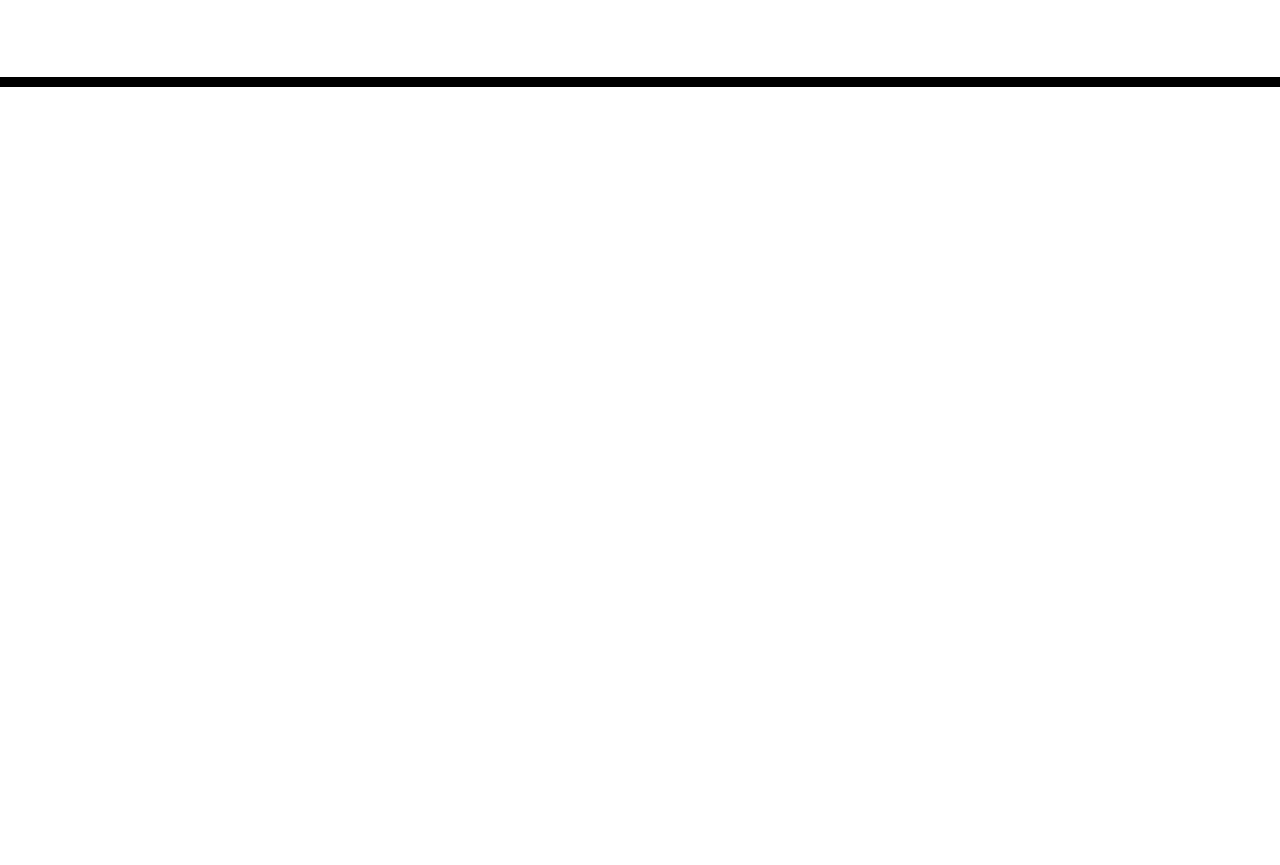
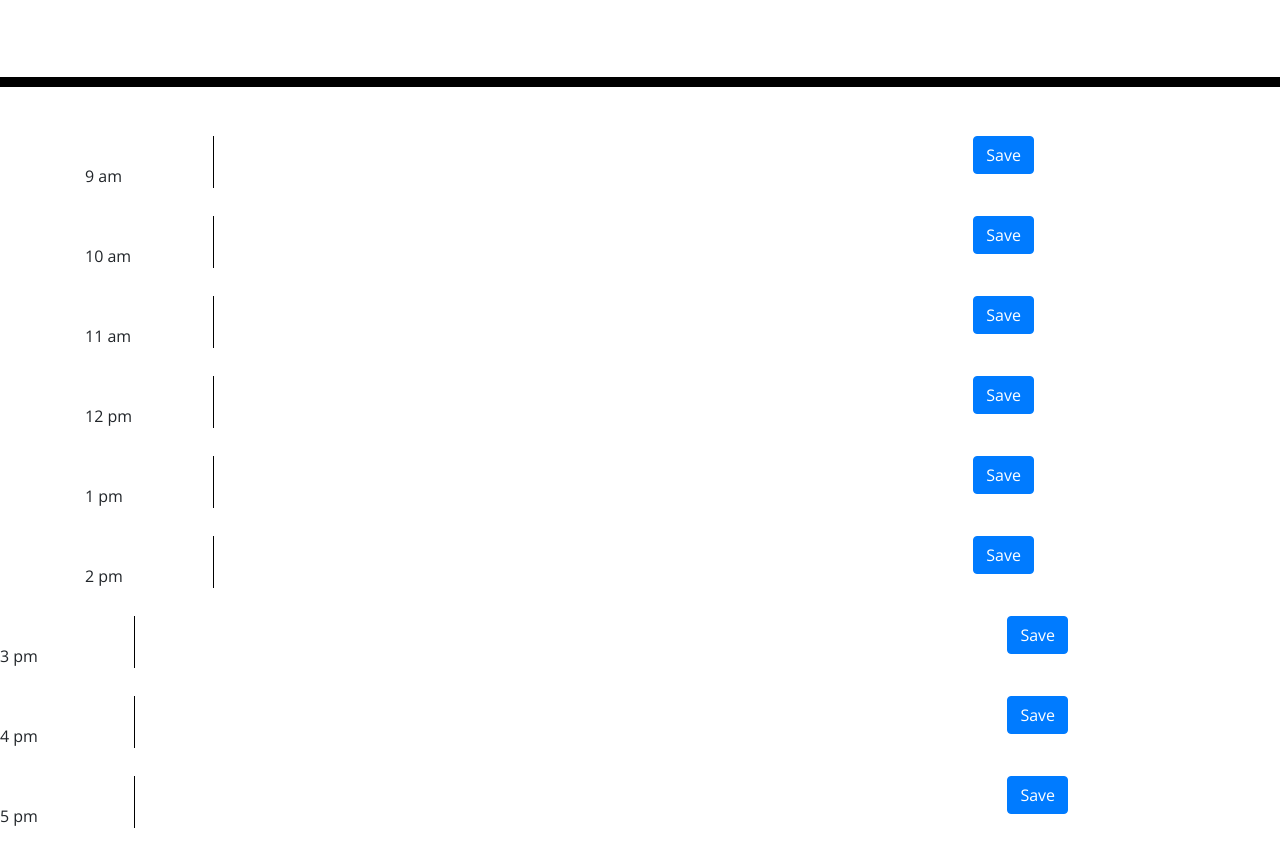
Before and after one commit to uarly/work-day-scheduler, a plain HTML site: page index.html in a window 1280 px wide. Shown: the part 181-1046 px from the top of the page. Before the commit the page ends 800 px from the top, so only its background shows below. Drawn offline with nearby package versions, Linux system fonts and the light colour scheme.

Commit message:
HTML doc formatted

```diff
--- a/index.html
+++ b/index.html
@@ -1,23 +1,14 @@
 <!DOCTYPE html>
 <html lang="en">
+
 <head>
   <meta charset="UTF-8" />
   <meta name="viewport" content="width=device-width, initial-scale=1.0" />
   <meta http-equiv="X-UA-Compatible" content="ie=edge" />
-    <link
-      rel="stylesheet"
-      href="https://stackpath.bootstrapcdn.com/bootstrap/4.3.1/css/bootstrap.min.css"
-    />
-    <link
-      rel="stylesheet"
-      href="https://use.fontawesome.com/releases/v5.8.1/css/all.css"
-      integrity="sha384-50oBUHEmvpQ+1lW4y57PTFmhCaXp0ML5d60M1M7uH2+nqUivzIebhndOJK28anvf"
-      crossorigin="anonymous"
-    />
-    <link
-      href="https://fonts.googleapis.com/css?family=Open+Sans&display=swap"
-      rel="stylesheet"
-    />
+  <link rel="stylesheet" href="https://stackpath.bootstrapcdn.com/bootstrap/4.3.1/css/bootstrap.min.css" />
+  <link rel="stylesheet" href="https://use.fontawesome.com/releases/v5.8.1/css/all.css"
+    integrity="sha384-50oBUHEmvpQ+1lW4y57PTFmhCaXp0ML5d60M1M7uH2+nqUivzIebhndOJK28anvf" crossorigin="anonymous" />
+  <link href="https://fonts.googleapis.com/css?family=Open+Sans&display=swap" rel="stylesheet" />
   <link rel="stylesheet" href="style.css" />
   <title>Work Day Scheduler</title>
 </head>
@@ -30,9 +21,128 @@
   </header>
   <div class="container">
     <!-- Timeblocks go here -->
+    <div class="row">
+      <div class="col-md-1">
+
+        <p>9 am</p>
+      </div>
+      <div class="col-md-8">
+        <textarea id="9-txt" row=3 col=8></textarea>
+      </div>
+      <div class="col-md-3">
+        <button id="9-btn" class="btn btn-primary">Save</button>
+      </div>
+
+    </div>
+    <div class="row">
+      <div class="col-md-1">
+
+        <p>10 am</p>
+      </div>
+      <div class="col-md-8">
+        <textarea id="10-txt" row=3 col=8></textarea>
+      </div>
+      <div class="col-md-3">
+        <button id="10-btn" class="btn btn-primary">Save</button>
+      </div>
+    </div>
+    <div class="row">
+      <div class="col-md-1">
+
+        <p>11 am</p>
+      </div>
+      <div class="col-md-8">
+        <textarea id="11-txt" row=3 col=8></textarea>
+      </div>
+      <div class="col-md-3">
+        <button id="11-btn" class="btn btn-primary">Save</button>
+      </div>
+
+    </div>
+    <div class="row">
+      <div class="col-md-1">
+
+        <p>12 pm</p>
+      </div>
+      <div class="col-md-8">
+        <textarea id="12-txt" row=3 col=8></textarea>
+      </div>
+      <div class="col-md-3">
+        <button id="12-btn" class="btn btn-primary">Save</button>
+      </div>
+
+    </div>
+    <div class="row">
+      <div class="col-md-1">
+
+        <p>1 pm</p>
+      </div>
+      <div class="col-md-8">
+        <textarea id="13-txt" row=3 col=8></textarea>
+      </div>
+      <div class="col-md-3">
+        <button id="13-btn" class="btn btn-primary">Save</button>
+      </div>
+    </div>
+    <div class="row">
+      <div class="col-md-1">
+
+        <p>2 pm</p>
+      </div>
+      <div class="col-md-8">
+        <textarea id="14-txt" row=3 col=8></textarea>
+      </div>
+      <div class="col-md-3">
+        <button id="14-btn" class="btn btn-primary">Save</button>
+      </div>
+
+    </div>
+  </div>
+  <div class="row">
+    <div class="col-md-1">
+
+      <p>3 pm</p>
+    </div>
+    <div class="col-md-8">
+      <textarea id="15-txt" row=3 col=8></textarea>
+    </div>
+    <div class="col-md-3">
+      <button id="15-btn" class="btn btn-primary">Save</button>
+    </div>
+
+  </div>
+
+  <div class="row">
+    <div class="col-md-1">
+
+      <p>4 pm</p>
+    </div>
+    <div class="col-md-8">
+      <textarea id="16-txt" row=3 col=8></textarea>
+    </div>
+    <div class="col-md-3">
+      <button id="16-btn" class="btn btn-primary">Save</button>
+    </div>
+
+  </div>
+  <div class="row">
+    <div class="col-md-1">
+
+      <p>5 pm</p>
+    </div>
+    <div class="col-md-8">
+      <textarea id="17-txt" row=3 col=8></textarea>
+    </div>
+    <div class="col-md-3">
+      <button id="17-btn" class="btn btn-primary">Save</button>
+    </div>
+
+  </div>
+
   </div>
   <script src="./script.js"></script>
   <script src="https://code.jquery.com/jquery-3.4.1.min.js"></script>
   <script src="https://cdnjs.cloudflare.com/ajax/libs/moment.js/2.24.0/moment.min.js"></script>
 </body>
+
 </html>
```
Lines whose indentation alone changed are shown as unchanged.
